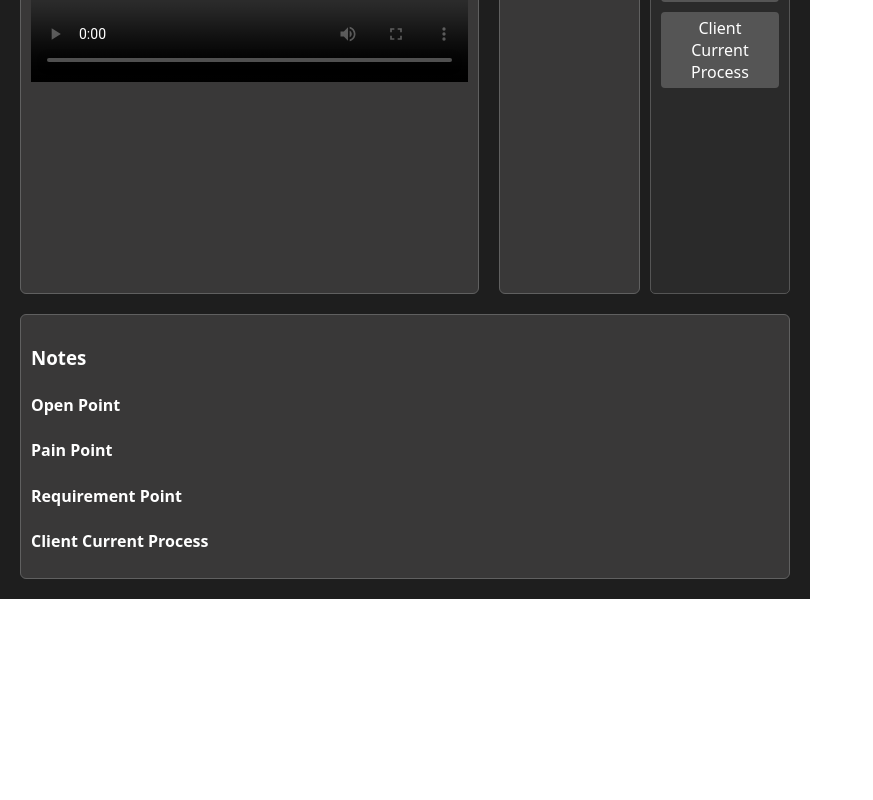
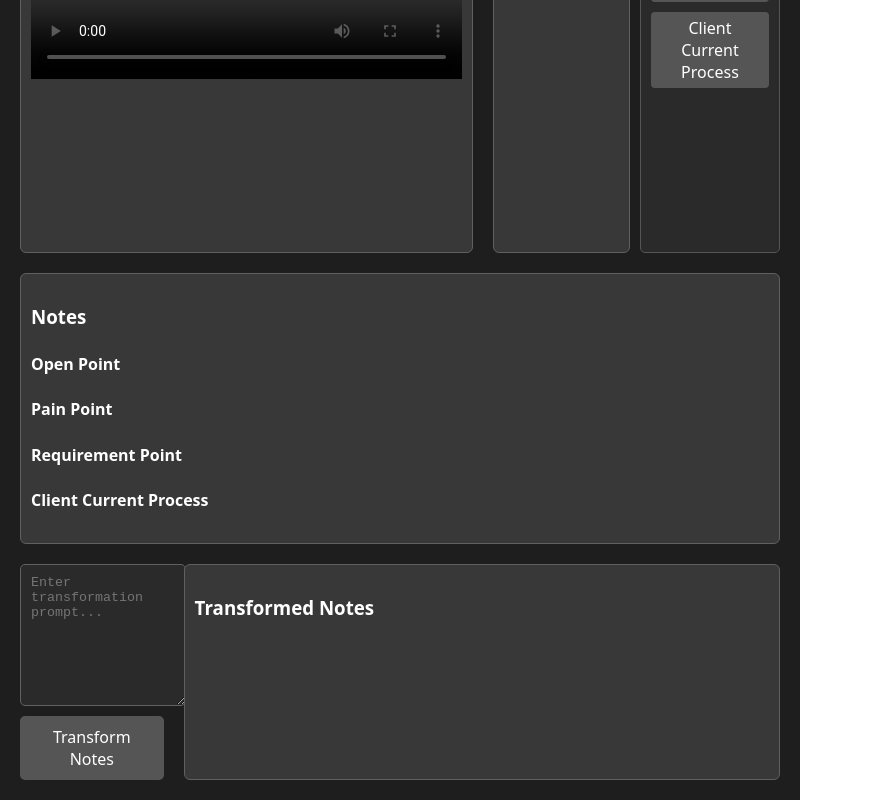
Before and after one commit to Yashh33/tweakscript-frontend, a React (Vite) app: page / in a window 1280 px wide. Shown: the part 201-1001 px from the top of the page, without its empty margins (0-873 px from the left). Before the commit the page ends 800 px from the top, so only its background shows below. Built offline with nearby package versions, Linux system fonts and the light colour scheme.

Commit message:
Configured frontend to use .env for backend URL

```diff
--- a/src/App.css
+++ b/src/App.css
@@ -91,22 +91,71 @@
   max-height: 300px;
 }
 
-.notes-category {
-  margin-bottom: 15px;
+.notes-category input {
+  width: 100%;
+  padding: 5px;
+  font-size: 14px;
+  background: #2a2a2a;
+  color: white;
+  border: 1px solid #555;
+  border-radius: 4px;
 }
 
-.notes-category h4 {
-  margin-bottom: 5px;
-}
-
-.notes-category ul {
-  padding-left: 20px;
-  margin: 0;
-  list-style-type: disc;
-}
 
 .timestamp {
   color: gray;
   font-weight: bold;
   margin-right: 5px;
 }
+
+.transform-section {
+  display: flex;
+  gap: 20px;
+  margin-top: 20px;
+}
+
+.prompt-panel {
+  flex: 2;
+  display: flex;
+  flex-direction: column;
+  gap: 10px;
+}
+
+.prompt-panel textarea {
+  width: 100%;
+  height: 120px;
+  resize: vertical;
+  padding: 10px;
+  border-radius: 5px;
+  border: 1px solid #606060;
+  background: #2a2a2a;
+  color: white;
+}
+
+.prompt-panel button {
+  padding: 10px;
+  background: #28a745;
+  color: white;
+  border: none;
+  border-radius: 5px;
+  cursor: pointer;
+}
+
+.prompt-panel button:disabled {
+  background: #555;
+  cursor: not-allowed;
+}
+
+.transformed-notes {
+  flex: 8;
+  background-color: #393838;
+  border: 1px solid #606060;
+  border-radius: 6px;
+  padding: 10px;
+  max-height: 200px;
+  overflow-y: auto;
+}
+
+.transformed-content p {
+  margin-bottom: 6px;
+}
--- a/src/App.jsx
+++ b/src/App.jsx
@@ -1,4 +1,4 @@
-import React, { useState, useRef } from "react";
+import React, { useState, useRef, useEffect } from "react";
 import "./App.css";
 
 const categories = [
@@ -7,22 +7,42 @@ const categories = [
   "Requirement Point",
   "Client Current Process"
 ];
+const BASE_URL = import.meta.env.VITE_BACKEND_URL;
 
 function App() {
   const [selectedText, setSelectedText] = useState("");
   const [notes, setNotes] = useState({});
+  const [editingNote, setEditingNote] = useState({ category: null, index: null });
+  const [editedText, setEditedText] = useState("");
   const [transcript, setTranscript] = useState([]);
   const [videoSrc, setVideoSrc] = useState(null);
+  const [prompt, setPrompt] = useState("");
+  const [transformedNotes, setTransformedNotes] = useState("");
+  const [loading, setLoading] = useState(false);
 
   const videoRef = useRef();
   const pausedDueToSelection = useRef(false);
+
+  // 🔁 SPACEBAR TOGGLE SPEED LOGIC
+  useEffect(() => {
+    const handleKeyDown = (e) => {
+      if (e.code === "Space") {
+        const video = videoRef.current;
+        if (video && document.activeElement.tagName !== "INPUT" && document.activeElement.tagName !== "TEXTAREA") {
+          e.preventDefault(); // Prevent scroll/play toggle
+          video.playbackRate = video.playbackRate === 1 ? 2 : 1;
+        }
+      }
+    };
+    window.addEventListener("keydown", handleKeyDown);
+    return () => window.removeEventListener("keydown", handleKeyDown);
+  }, []);
 
   const handleMouseUp = () => {
     const selection = window.getSelection();
     const selected = selection.toString();
     if (selected.trim()) {
       setSelectedText(selected);
-
       if (videoRef.current && !videoRef.current.paused) {
         videoRef.current.pause();
         pausedDueToSelection.current = true;
@@ -32,12 +52,37 @@ function App() {
     }
   };
 
-  const handleCategoryClick = (category) => {
+  const handleCategoryClick = async (category) => {
     if (!selectedText.trim()) return;
-    setNotes((prev) => ({
-      ...prev,
-      [category]: [...(prev[category] || []), selectedText]
-    }));
+
+    const timestampMatch = selectedText.match(/\[(\d{1,2}:\d{2})\]/);
+    const timestamp = timestampMatch ? timestampMatch[0] : "[00:00]";
+
+    try {
+      const res = await fetch(`${BASE_URL}/tag-transform`, {
+        method: "POST",
+        headers: { "Content-Type": "application/json" },
+        body: JSON.stringify({
+          category,
+          selected_text: selectedText,
+          timestamp
+        })
+      });
+
+      const data = await res.json();
+      const transformed = data.transformed_text || selectedText;
+
+      setNotes((prev) => ({
+        ...prev,
+        [category]: [...(prev[category] || []), transformed]
+      }));
+    } catch (err) {
+      setNotes((prev) => ({
+        ...prev,
+        [category]: [...(prev[category] || []), selectedText + " (Error transforming)"]
+      }));
+    }
+
     setSelectedText("");
     window.getSelection().removeAllRanges();
   };
@@ -112,24 +157,42 @@ function App() {
     }
   };
 
+  const handleTransform = async () => {
+    const compiledNotes = Object.entries(notes)
+      .map(([cat, items]) => `${cat}:\n${items.join("\n")}`)
+      .join("\n\n");
+
+    try {
+      setLoading(true);
+      const response = await fetch(`${BASE_URL}/transform`, {
+        method: "POST",
+        headers: {
+          "Content-Type": "application/json"
+        },
+        body: JSON.stringify({
+          prompt,
+          notes: compiledNotes
+        })
+      });
+
+      const data = await response.json();
+      setTransformedNotes(data.transformed_notes || "No response.");
+    } catch (err) {
+      setTransformedNotes("Failed to fetch transformed notes.");
+    } finally {
+      setLoading(false);
+    }
+  };
+
   return (
     <div className="app-container">
       <div className="upload-bar">
         <label>
-          <input
-            type="file"
-            accept="video/mp4"
-            onChange={handleVideoUpload}
-            style={{ marginRight: "10px" }}
-          />
+          <input type="file" accept="video/mp4" onChange={handleVideoUpload} />
           Upload Video
         </label>
         <label>
-          <input
-            type="file"
-            accept=".json,.txt"
-            onChange={handleTranscriptUpload}
-          />
+          <input type="file" accept=".json,.txt" onChange={handleTranscriptUpload} />
           Upload Transcript
         </label>
       </div>
@@ -147,18 +210,9 @@ function App() {
             <h3>Transcript</h3>
             <div className="transcript-text">
               {transcript.map((line, index) => (
-                <p
-                  key={index}
-                  onClick={() => handleTranscriptClick(line.start)}
-                  style={{
-                    cursor:
-                      line.start !== undefined ? "pointer" : "default"
-                  }}
-                >
+                <p key={index} onClick={() => handleTranscriptClick(line.start)} style={{ cursor: line.start !== undefined ? "pointer" : "default" }}>
                   {line.start !== undefined && (
-                    <span className="timestamp">
-                      [{formatTime(line.start)}]{" "}
-                    </span>
+                    <span className="timestamp">[{formatTime(line.start)}] </span>
                   )}
                   {line.text}
                 </p>
@@ -168,11 +222,7 @@ function App() {
 
           <div className="sticky-popup vertical-buttons">
             {categories.map((cat) => (
-              <button
-                key={cat}
-                onClick={() => handleCategoryClick(cat)}
-                disabled={!selectedText}
-              >
+              <button key={cat} onClick={() => handleCategoryClick(cat)} disabled={!selectedText}>
                 {cat}
               </button>
             ))}
@@ -187,11 +237,68 @@ function App() {
             <h4>{cat}</h4>
             <ul>
               {(notes[cat] || []).map((text, idx) => (
-                <li key={idx}>{text}</li>
+                <li key={idx} onClick={() => {
+                  setEditingNote({ category: cat, index: idx });
+                  setEditedText(text);
+                }}>
+                  {editingNote.category === cat && editingNote.index === idx ? (
+                    <input
+                      type="text"
+                      value={editedText}
+                      onChange={(e) => setEditedText(e.target.value)}
+                      onBlur={() => {
+                        setNotes((prev) => {
+                          const updated = { ...prev };
+                          updated[cat][idx] = editedText;
+                          return updated;
+                        });
+                        setEditingNote({ category: null, index: null });
+                        setEditedText("");
+                      }}
+                      onKeyDown={(e) => {
+                        if (e.key === "Enter") {
+                          e.preventDefault();
+                          setNotes((prev) => {
+                            const updated = { ...prev };
+                            updated[cat][idx] = editedText;
+                            return updated;
+                          });
+                          setEditingNote({ category: null, index: null });
+                          setEditedText("");
+                        }
+                      }}
+                      autoFocus
+                    />
+                  ) : (
+                    text
+                  )}
+                </li>
               ))}
             </ul>
           </div>
         ))}
+      </div>
+
+      <div className="transform-section">
+        <div className="prompt-panel">
+          <textarea
+            placeholder="Enter transformation prompt..."
+            value={prompt}
+            onChange={(e) => setPrompt(e.target.value)}
+          />
+          <button onClick={handleTransform} disabled={loading || !prompt.trim()}>
+            {loading ? "Transforming..." : "Transform Notes"}
+          </button>
+        </div>
+
+        <div className="transformed-notes">
+          <h3>Transformed Notes</h3>
+          <div className="transformed-content">
+            {transformedNotes.split("\n").map((line, idx) => (
+              <p key={idx}>{line}</p>
+            ))}
+          </div>
+        </div>
       </div>
     </div>
   );
```
Also changed, not shown: 2 other files (tests, documents, lock files or other folders).
